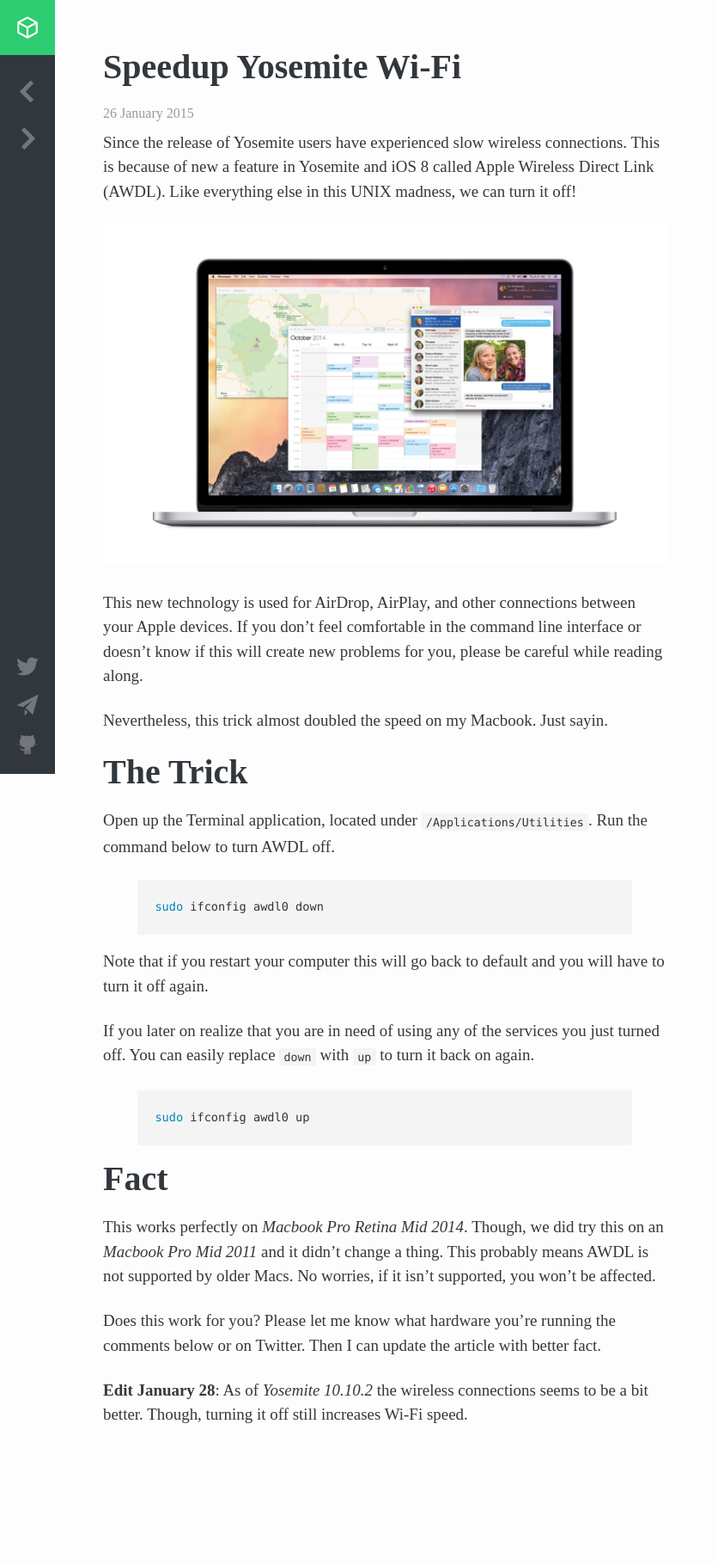
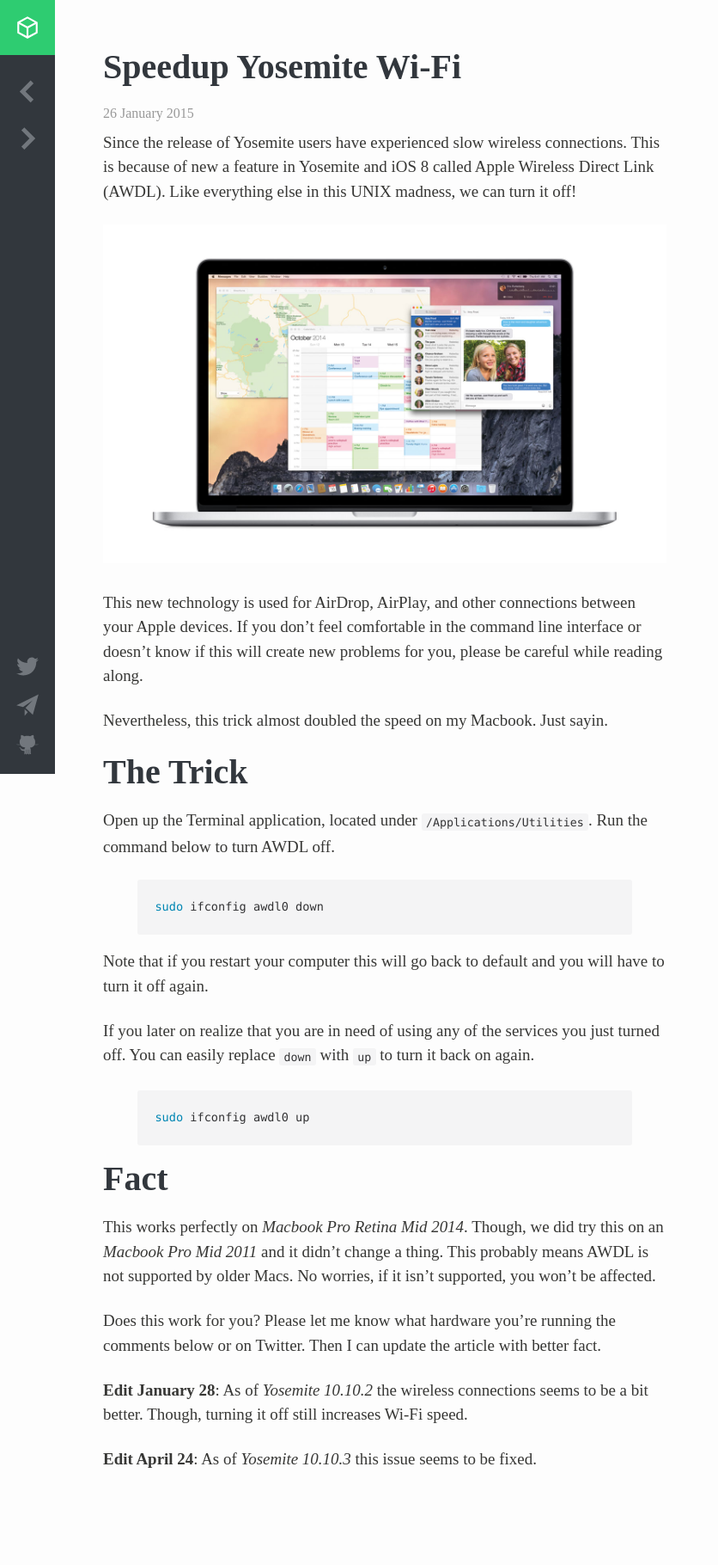
Before and after one commit to mikaelmattsson/mikaelmattsson.github.io, a Jekyll site: the page built from _posts/2015-01-26-speedup-yosemite-wifi.md, in a window 1280 px wide. Shown: the whole page at 86% size, without its empty margins (0-836 px from the left). Built offline with Jekyll 4.4.1, drawn with Linux system fonts in a browser that asks for light colours; comment, search, counter and statistics services are not loaded; before the commit the page ends 1768 px from its top, so only the background shows below that.

Commit message:
Update Yosemite article.

```diff
--- a/_posts/2015-01-26-speedup-yosemite-wifi.md
+++ b/_posts/2015-01-26-speedup-yosemite-wifi.md
@@ -40,3 +40,5 @@
 Does this work for you? Please let me know what hardware you're running the comments below or on Twitter. Then I can update the article with better fact.
 
 **Edit January 28**: As of *Yosemite 10.10.2* the wireless connections seems to be a bit better. Though, turning it off still increases Wi-Fi speed.
+
+**Edit April 24**: As of *Yosemite 10.10.3* this issue seems to be fixed.
```
